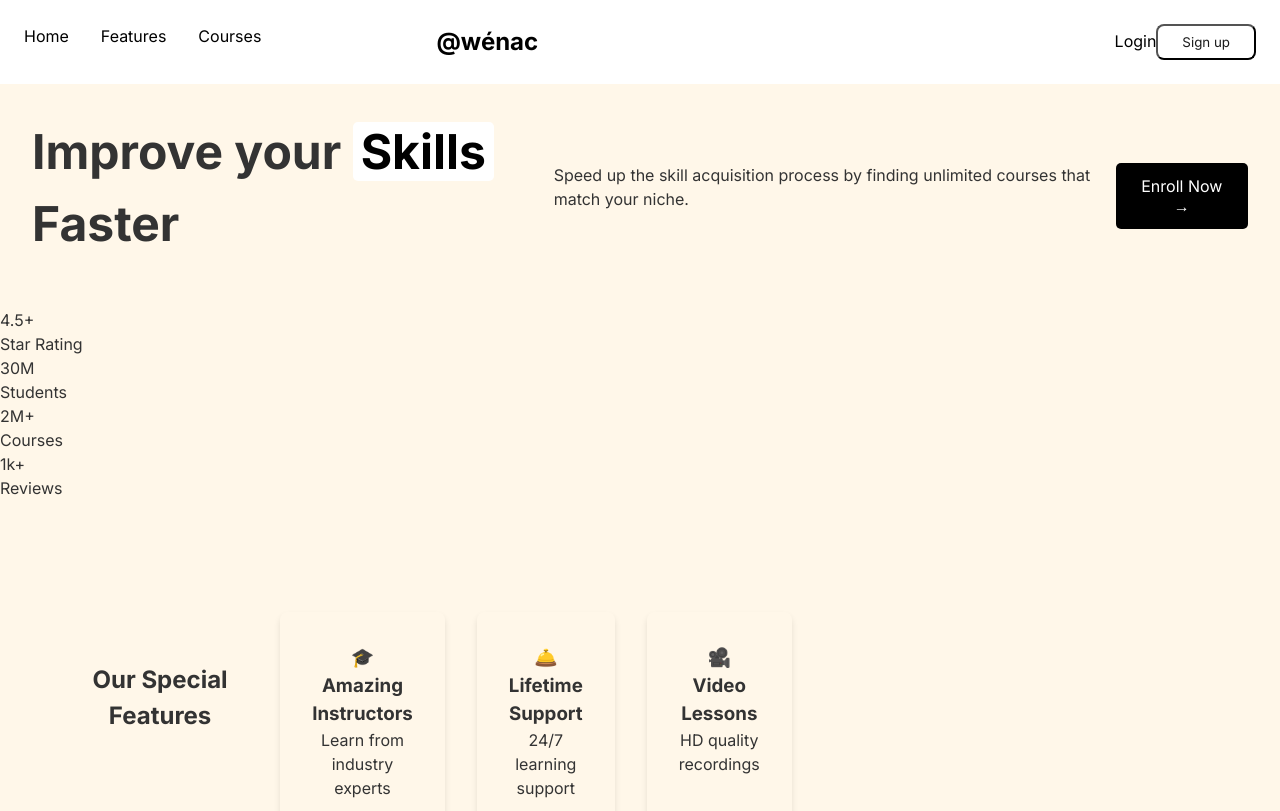
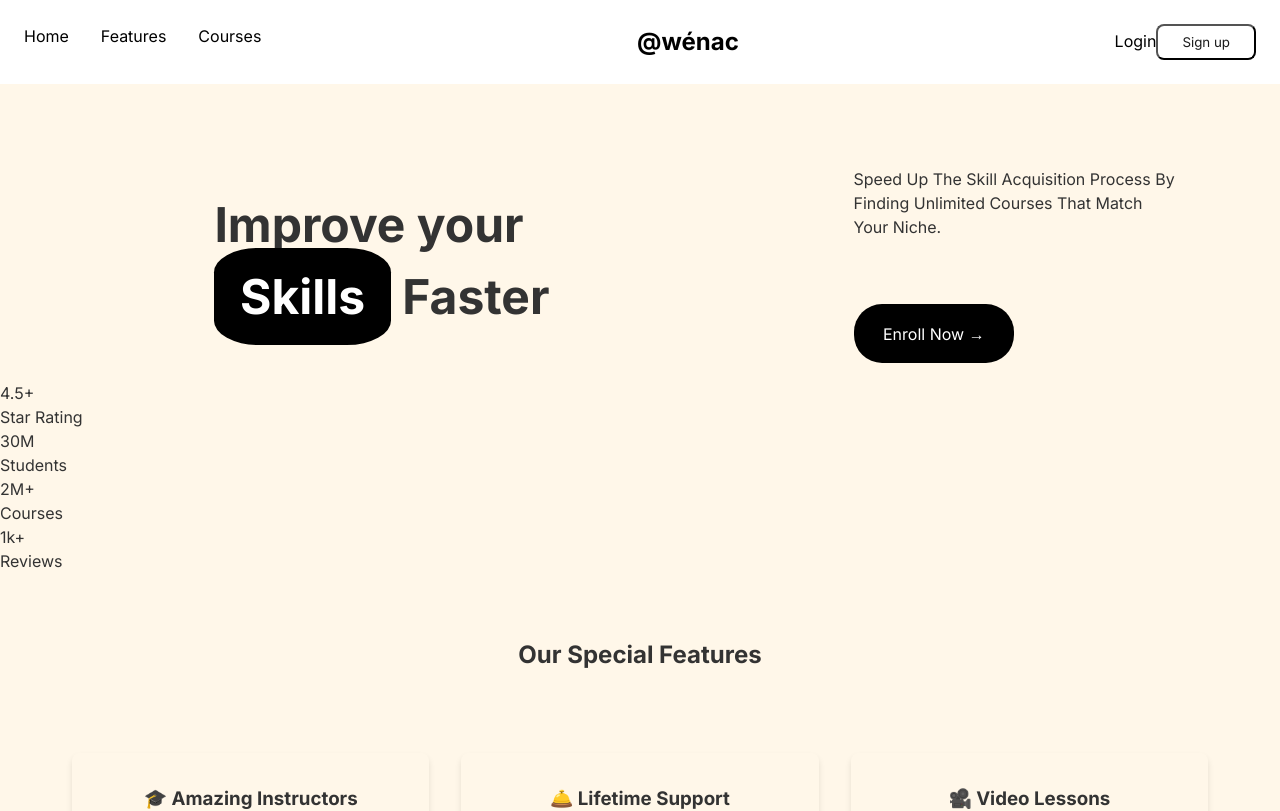
Before and after one commit to abhishekh-shukla/New-Website, a React (Vite) app in the folder landing_page/: page / in a window 1280 px wide. Shown: the top 811 px of the page. Built offline with nearby package versions, Linux system fonts and the light colour scheme.

Commit message:
New Changes made

```diff
--- a/landing_page/src/Components/FirstMiddlePage/MiddlePage.css
+++ b/landing_page/src/Components/FirstMiddlePage/MiddlePage.css
@@ -8,6 +8,9 @@
 
 .hero-text {
   display: flex;
+  display: flex;
+  margin-top: 6%;
+  margin-left: 15%;
 }
 
 .hero-text h1 {
@@ -16,10 +19,10 @@
 }
 
 .hero-text .highlight {
-  color: #000;
-  background-color: #fff;
-  padding: 0 0.5rem;
-  border-radius: 5px;
+  color: #ffffff;
+  background-color: #000000;
+  padding: 1.2rem 1.6rem;
+  border-radius: 25%;
 }
 
 .hero-text p {
@@ -29,13 +32,15 @@
 }
 
 .enroll-button {
-  padding: 0.8rem 1.5rem;
+  padding: 1.2rem 1.6rem;
   font-size: 1rem;
   color: #fff;
   background-color: #000;
   border: none;
-  border-radius: 5px;
+  border-radius: 28px;
   cursor: pointer;
+  max-width: 50%;
+
 }
 
 .hero-image {
@@ -52,6 +57,7 @@
   border-radius: 10px;
 }
 .description {
-  display: flex;
-  justify-self: unset;
+  display: grid;
+  margin-left: 25%;
+  gap: 50%;
 }
--- a/landing_page/src/Components/FirstMiddlePage/MiddlePage.jsx
+++ b/landing_page/src/Components/FirstMiddlePage/MiddlePage.jsx
@@ -5,10 +5,10 @@ const MiddlePage = () => {
     return (
       <main className="main-content">
       <div className="hero-text">
-        <h1>Improve your <span className="highlight">Skills</span> Faster</h1>
+        <h1>Improve your<br/> <span className="highlight">Skills</span> Faster</h1>
       </div>
         <div className='description'>
-        <p>Speed up the skill acquisition process by finding unlimited courses that match your niche.</p>
+        <p>Speed Up The Skill Acquisition Process By <br/> Finding Unlimited Courses That Match <br/> Your Niche.</p>
         <button className="enroll-button">Enroll Now →</button>
         </div>
 
--- a/landing_page/src/Components/Stats/Stats.css
+++ b/landing_page/src/Components/Stats/Stats.css
@@ -7,7 +7,7 @@
     max-width: 1200px;
     margin: 0 auto;
     display: grid;
-    grid-template-columns: repeat(4, 1fr);
+    grid-template-columns: repeat(1, 1fr);
     gap: 2rem;
     text-align: center;
   }
```
